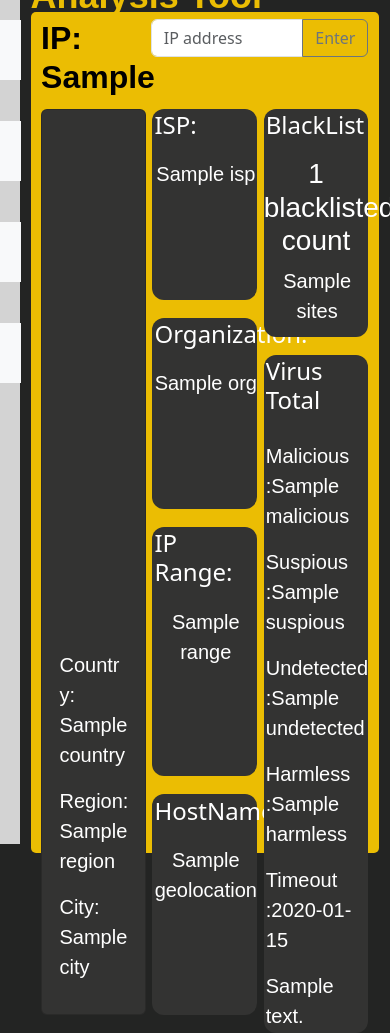
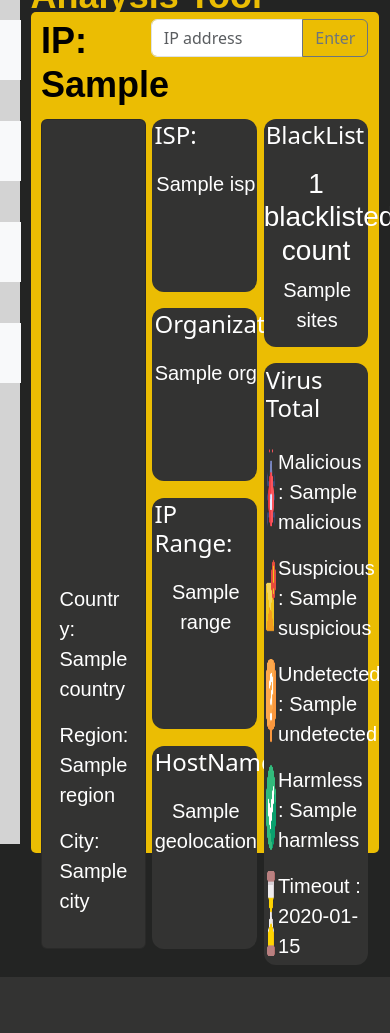
Before and after one commit to Lilsofie/AnalysisTool, a Flask app: template templates/ip.html in a window 390 px wide. After the commit the page ends 977 px from the top, so only its background shows below. Run offline with Flask 3, Linux system fonts and the light colour scheme; the template is opened without the code that fills it: most values are stand-ins (such as "Sample title", 1, 10 or a date in 2020); some libraries are stand-ins or nearby versions.

Commit message:
add icons

```diff
--- a/VirusTotal.py
+++ b/VirusTotal.py
@@ -16,11 +16,6 @@
         ip_response = ip_response['data']['attributes']['last_analysis_stats']
         for type in ip_response:
             result[type] = ip_response[type]
-        if ip_response['malicious'] > 0 or ip_response['suspicious'] > 0:
-            result["text"] = f"Be careful with IP address: {input_ip}\n"
-
-        else:
-            result["text"] = f"IP address: {input_ip} is clean!\n"
         return result
     else:
         print(f"API call failed with status code: {ip_response.status_code}\n")
@@ -44,7 +39,7 @@
 
 #scan URL
 def scanUrl(input_url,apikey):
-    result = ""
+    result = {}
     payload = { "url": input_url }
     headers = {
         "accept": "application/json",
--- a/static/css/base.css
+++ b/static/css/base.css
@@ -14,8 +14,6 @@
     justify-content: top;
     position: relative;
 }
-
-
 .nav-item{
     z-index: 9999;
     width: 110%;
@@ -67,5 +65,31 @@
     border-radius: 5px;
     flex-direction: column;
     height: 100%;
-
 }
+.text-content{
+    color: #ffffff;
+    font-family: Arial, Helvetica, sans-serif;
+    font-style: normal;
+    font-weight: 400;
+    font-size: clamp(20px, calc(0.8rem + 0.5vw), 28px);
+    text-align: left;
+    padding-left: 2%;
+}
+.wrap{
+    display:grid;
+    padding-top: 4%;
+    grid-template-columns: repeat(auto-fit, minmax(30%, 100%));
+    height: 80%;
+}
+.board-display{
+    display: grid;
+    padding: 1.5% 3%;
+    grid-template-columns: repeat(auto-fit, minmax(25%, 1fr));
+    height: 100%;
+    gap:2%;
+}
+.icon{
+    display: flex;
+    flex-direction: row;
+    padding-left: 2%;
+}
--- a/static/css/ip.css
+++ b/static/css/ip.css
@@ -8,7 +8,7 @@
     font-family: Arial, Helvetica, sans-serif;
     font-style: normal;
     font-weight: 700;
-    font-size: 200%;
+    font-size: clamp(36px, calc(1rem + 0.5vw), 56px);
     width: 30%;
     color: #000000;
     margin-left: 3%;
@@ -18,13 +18,6 @@
     height: 5%;
     margin-right: 3%;
     padding-top: 2%;
-}
-.board-display{
-   display: grid;
-   padding: 1.5% 3%;
-   grid-template-columns: repeat(auto-fit, minmax(25%, 1fr));
-   height: 100%;
-   gap:2%;
 }
 .item{
     position: relative;
@@ -48,21 +41,6 @@
     font-weight: 500;
     font-size: clamp(24px, calc(1rem + 0.5vw), 30px);
 }
-.wrap{
-    display:grid;
-    padding-top: 4%;
-    grid-template-columns: repeat(auto-fit, minmax(30%, 100%));
-    height: 80%;
-}
-.text-content{
-    color: #ffffff;
-    font-family: Arial, Helvetica, sans-serif;
-    font-style: normal;
-    font-weight: 400;
-    font-size: clamp(20px, calc(0.8rem + 0.5vw), 28px);
-    text-align: left;
-    padding-left: 2%;
-}
 .blacklist-count{
     color: #ffffff;
     font-family: Arial, Helvetica, sans-serif;
--- a/templates/ip.html
+++ b/templates/ip.html
@@ -56,12 +56,26 @@
         <div class="item" >
             <h3 class="text-title">Virus Total </h3>
             <div class="wrap">
-                <p class="text-content"> Malicious :{{data["VT anal"]["malicious"]}} </p>
-                <p class="text-content"> Suspious :{{data["VT anal"]["suspious"]}} </p>
-                <p class="text-content"> Undetected :{{data["VT anal"]["undetected"]}} </p>
-                <p class="text-content"> Harmless :{{data["VT anal"]["harmless"]}} </p>
-                <p class="text-content"> Timeout :{{data["VT anal"]["timeout"]}} </p>
-                <p class="text-content"> {{data["VT anal"]["text"]}} </p>
+                <div class="icon">
+                    <img src="{{ url_for('static', filename='src/malicious.png') }}" alt="domain" width="10%" height="80%">
+                    <p class="text-content"> Malicious : {{data["VT anal"]["malicious"]}} </p>
+                </div>
+                <div class="icon">
+                    <img src="{{ url_for('static', filename='src/suspicious.png') }}" alt="domain" width="10%" height="80%">
+                    <p class="text-content"> Suspicious : {{data["VT anal"]["suspicious"]}} </p>
+                </div>
+                <div class="icon">
+                    <img src="{{ url_for('static', filename='src/undetected.png') }}" alt="domain" width="10%" height="80%">
+                    <p class="text-content"> Undetected : {{data["VT anal"]["undetected"]}} </p>
+                </div>
+                <div class="icon">
+                    <img src="{{ url_for('static', filename='src/harmless.png') }}" alt="domain" width="10%" height="80%">
+                    <p class="text-content"> Harmless : {{data["VT anal"]["harmless"]}} </p>
+                </div>
+                <div class="icon">
+                    <img src="{{ url_for('static', filename='src/timeout.png') }}" alt="domain" width="10%" height="80%">
+                    <p class="text-content"> Timeout : {{data["VT anal"]["timeout"]}} </p>
+                </div>
           </div>
 
         </div>
```
Also changed, not shown: static/css/domain.css (+1 -28 lines), static/css/url.css (+3 -14 lines), templates/url.html (+20 -6 lines), static/src/harmless.png (added), static/src/malicious.png, static/src/suspicious.png (added), static/src/timeout.png (added), static/src/undetected.png (added).
